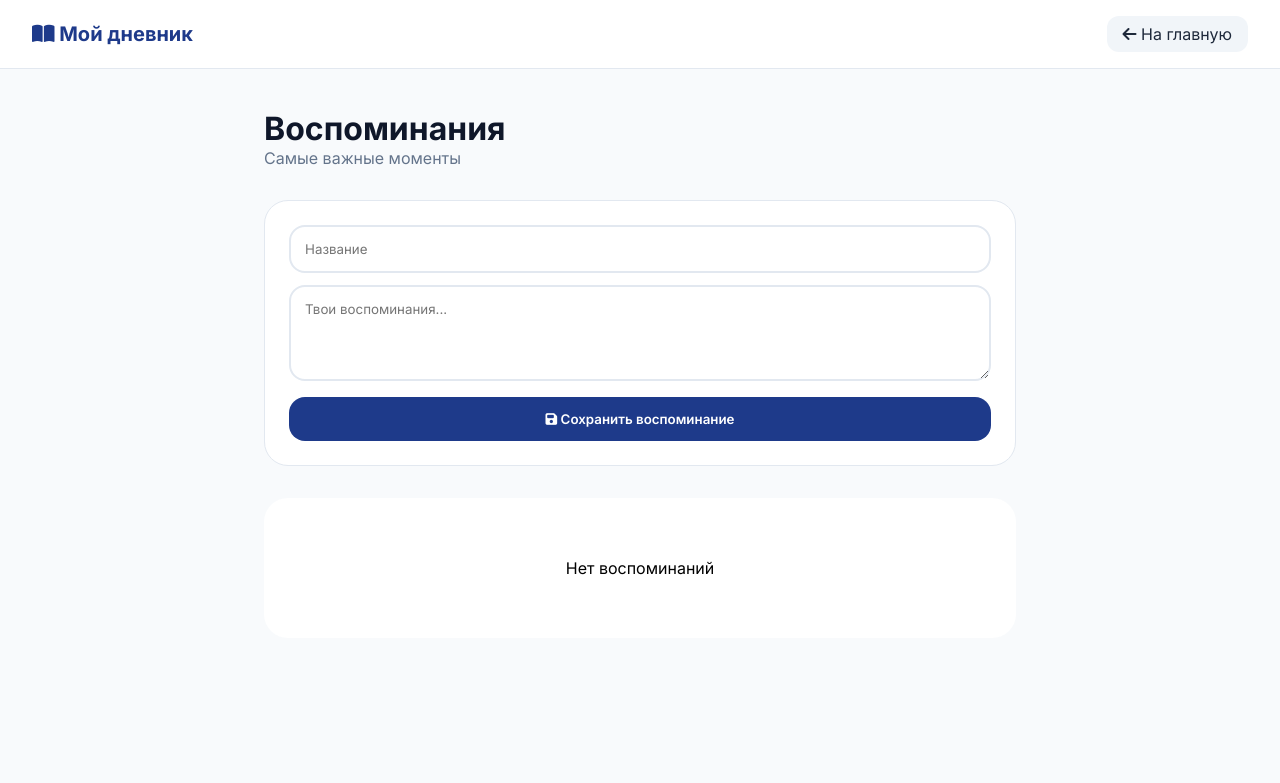
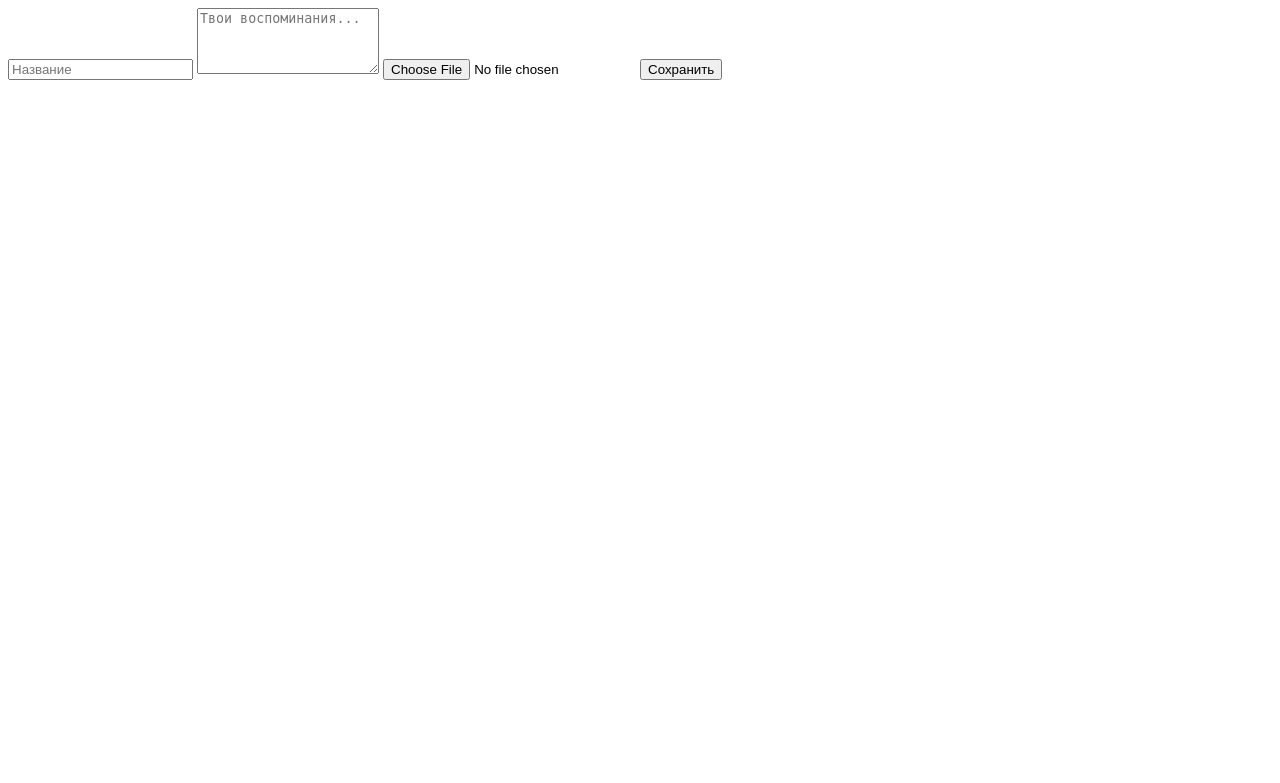
Before and after one commit to artemaas76/praktica_sait, a Flask app: page /memories in a window 1280 px wide. Shown: the top 783 px of the page. Run offline with Flask 3, Linux system fonts and the light colour scheme; a user stored in the database is signed in; data that the repository does not hold is empty.

Commit message:
Update memories.html

```diff
--- a/templates/memories.html
+++ b/templates/memories.html
@@ -1,59 +1,6 @@
-<!DOCTYPE html>
-<html lang="ru">
-<head>
-    <meta charset="UTF-8">
-    <title>Воспоминания | Дневник</title>
-    <link href="https://fonts.googleapis.com/css2?family=Inter:wght@300;400;500;600;700&display=swap" rel="stylesheet">
-    <link rel="stylesheet" href="https://cdnjs.cloudflare.com/ajax/libs/font-awesome/6.4.0/css/all.min.css">
-    <style>
-        * { margin: 0; padding: 0; box-sizing: border-box; font-family: 'Inter', sans-serif; }
-        body { background: #f8fafc; }
-        .navbar { background: white; border-bottom: 1px solid #e2e8f0; padding: 16px 32px; display: flex; justify-content: space-between; align-items: center; }
-        .logo { font-size: 20px; font-weight: 700; color: #1e3a8a; }
-        .back-btn { background: #f1f5f9; color: #1e293b; padding: 8px 16px; border-radius: 12px; text-decoration: none; }
-        .container { max-width: 800px; margin: 0 auto; padding: 40px 24px; }
-        h1 { font-size: 32px; font-weight: 700; color: #0f172a; }
-        .sub { color: #64748b; margin-bottom: 32px; }
-        .form-card { background: white; border-radius: 24px; padding: 24px; border: 1px solid #e2e8f0; margin-bottom: 32px; }
-        input, textarea { width: 100%; padding: 14px; border: 2px solid #e2e8f0; border-radius: 16px; margin-bottom: 12px; }
-        button { background: #1e3a8a; color: white; border: none; padding: 14px; border-radius: 16px; font-weight: 600; cursor: pointer; width: 100%; }
-        .memory-card { background: white; border-radius: 20px; border: 1px solid #e2e8f0; margin-bottom: 24px; overflow: hidden; }
-        .memory-content { padding: 20px; }
-        .memory-header { display: flex; justify-content: space-between; margin-bottom: 12px; }
-        .memory-title { font-size: 20px; font-weight: 700; color: #0f172a; }
-        .memory-date { font-size: 12px; color: #94a3b8; margin-bottom: 12px; }
-        .delete-memory { background: #fee2e2; color: #ef4444; padding: 6px 12px; border-radius: 10px; text-decoration: none; font-size: 13px; }
-    </style>
-</head>
-<body>
-    <div class="navbar">
-        <div class="logo"><i class="fas fa-book-open"></i> Мой дневник</div>
-        <a href="/" class="back-btn"><i class="fas fa-arrow-left"></i> На главную</a>
-    </div>
-    <div class="container">
-        <h1>Воспоминания</h1>
-        <div class="sub">Самые важные моменты</div>
-        <div class="form-card">
-            <form method="POST" action="/add_memory" enctype="multipart/form-data">
-                <input type="text" name="title" placeholder="Название" required>
-                <textarea name="content" rows="4" placeholder="Твои воспоминания..."></textarea>
-                <button type="submit"><i class="fas fa-save"></i> Сохранить воспоминание</button>
-            </form>
-        </div>
-        {% for memory in memories %}
-        <div class="memory-card">
-            <div class="memory-content">
-                <div class="memory-header">
-                    <span class="memory-title">{{ memory[2] }}</span>
-                    <a href="/delete_memory/{{ memory[0] }}" class="delete-memory" onclick="return confirm('Удалить?')"><i class="fas fa-trash"></i> Удалить</a>
-                </div>
-                <div class="memory-date"><i class="far fa-calendar-alt"></i> {{ memory[5] }}</div>
-                <div>{{ memory[3] }}</div>
-            </div>
-        </div>
-        {% else %}
-        <div style="text-align: center; padding: 60px; background: white; border-radius: 24px;">Нет воспоминаний</div>
-        {% endfor %}
-    </div>
-</body>
-</html>
+<form method="POST" action="/add_memory" enctype="multipart/form-data">
+    <input type="text" name="title" placeholder="Название" required>
+    <textarea name="content" rows="4" placeholder="Твои воспоминания..."></textarea>
+    <input type="file" name="image" accept="image/*">
+    <button type="submit">Сохранить</button>
+</form>
```
